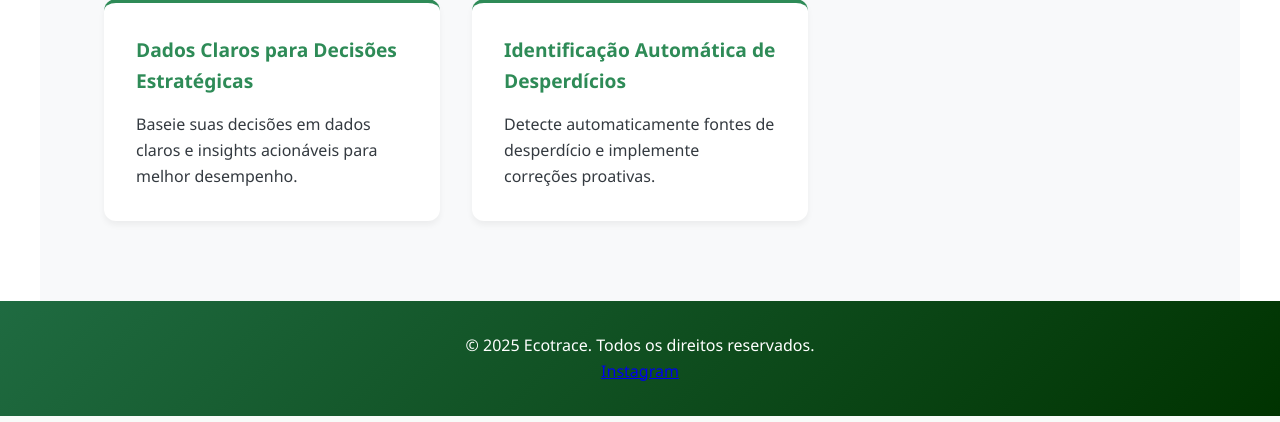
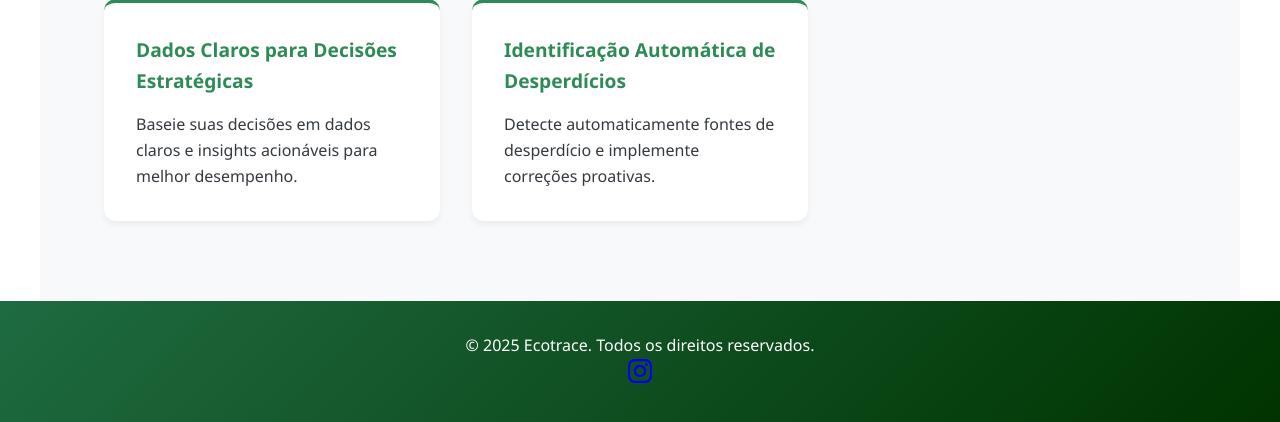
Before and after one commit to Thai034/ProjetoFinal, a Flask app: page / in a window 1280 px wide. Shown: the part 1969-2391 px from the top of the page. Run offline with Flask 3, Linux system fonts and the light colour scheme.

Commit message:
instagram teste 2

```diff
--- a/templates/index.html
+++ b/templates/index.html
@@ -580,11 +580,12 @@
 
     <footer>
         <p data-key="footer.copyright">&copy; 2025 Ecotrace. Todos os direitos reservados.</p>
-        <a href= "https://www.instagram.com/grupoecotrace?igsh=d2Qydmh0ZWIyNDR3" target="_blank">
-            <p data-key="footer.copyright2">Instagram</p>
+        <a href="https://www.instagram.com/grupoecotrace?igsh=d2Qydmh0ZWIyNDR3" target="_blank" class="instagram-link" aria-label="Siga-nos no Instagram">
+            <svg width="24" height="24" viewBox="0 0 24 24" fill="currentColor">
+                <path d="M12 2.163c3.204 0 3.584.012 4.85.07 3.252.148 4.771 1.691 4.919 4.919.058 1.265.069 1.645.069 4.849 0 3.205-.012 3.584-.069 4.849-.149 3.225-1.664 4.771-4.919 4.919-1.266.058-1.644.07-4.85.07-3.204 0-3.584-.012-4.849-.07-3.26-.149-4.771-1.699-4.919-4.92-.058-1.265-.07-1.644-.07-4.849 0-3.204.013-3.583.07-4.849.149-3.227 1.664-4.771 4.919-4.919 1.266-.057 1.645-.069 4.849-.069zm0-2.163c-3.259 0-3.667.014-4.947.072-4.358.2-6.78 2.618-6.98 6.98-.059 1.281-.073 1.689-.073 4.948 0 3.259.014 3.668.072 4.948.2 4.358 2.618 6.78 6.98 6.98 1.281.058 1.689.072 4.948.072 3.259 0 3.668-.014 4.948-.072 4.354-.2 6.782-2.618 6.979-6.98.059-1.28.073-1.689.073-4.948 0-3.259-.014-3.667-.072-4.947-.196-4.354-2.617-6.78-6.979-6.98-1.281-.059-1.69-.073-4.949-.073zm0 5.838c-3.403 0-6.162 2.759-6.162 6.162s2.759 6.163 6.162 6.163 6.162-2.759 6.162-6.163c0-3.403-2.759-6.162-6.162-6.162zm0 10.162c-2.209 0-4-1.79-4-4 0-2.209 1.791-4 4-4s4 1.791 4 4c0 2.21-1.791 4-4 4zm6.406-11.845c-.796 0-1.441.645-1.441 1.44s.645 1.44 1.441 1.44c.795 0 1.439-.645 1.439-1.44s-.644-1.44-1.439-1.44z"/>
+            </svg>
         </a>
     </footer>
-
     <script>
         // Dicionário de traduções
         const translations = {
```
